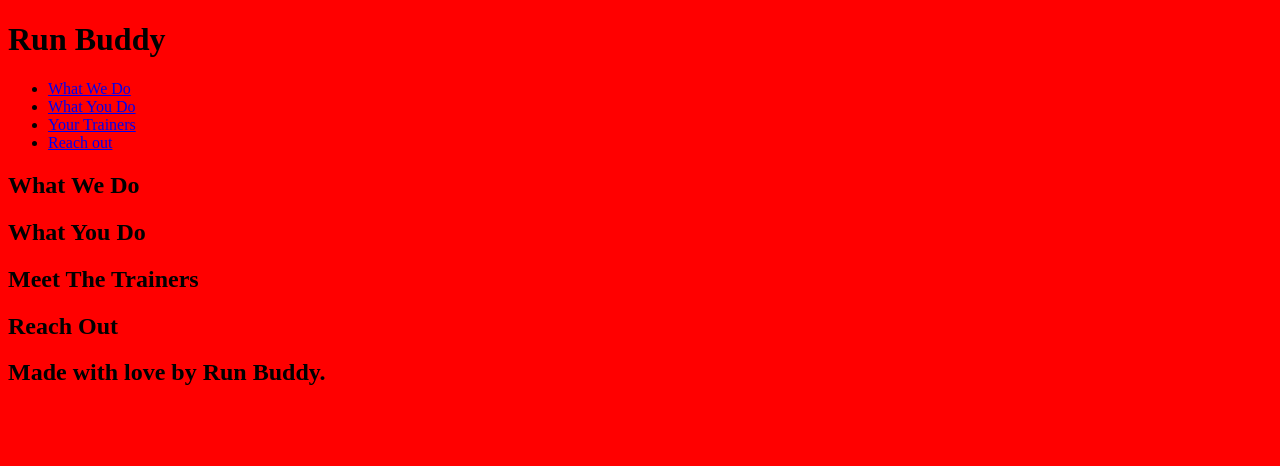
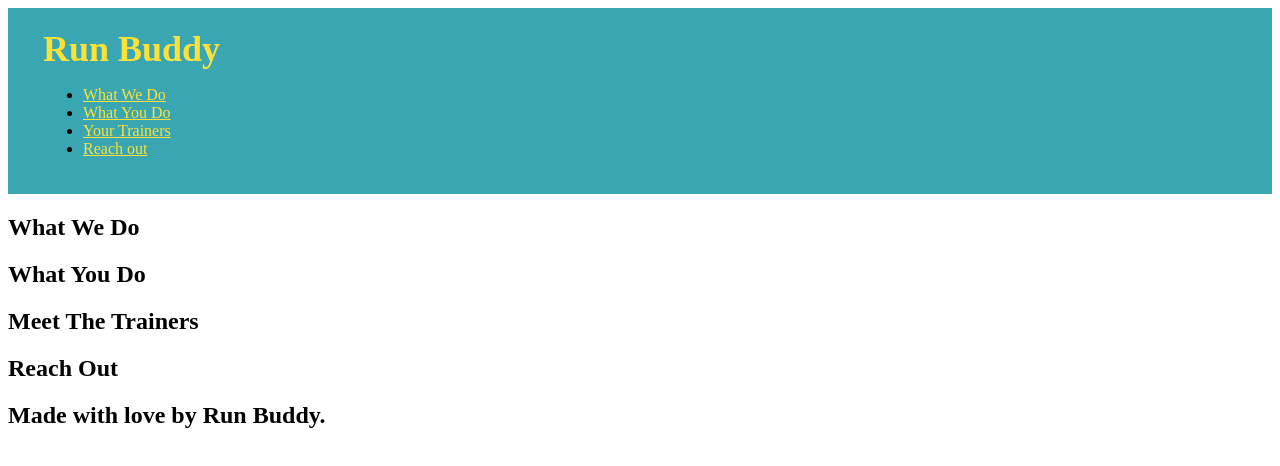
Before and after one commit to danlov1/Run-Buddy, a plain HTML site: page index.html in a window 1280 px wide. Drawn offline with Linux system fonts and the light colour scheme.

Commit message:
added css

```diff
--- a/assets/css/style.css
+++ b/assets/css/style.css
@@ -1,3 +1,16 @@
 body {
-    background-color: red;
+    /* background-color: red; */
 }
+header{
+    padding: 20px 35px;
+    background-color: #39a6b2;
+}
+header h1 {
+    font-weight: bold;
+    font-size: 36px;
+    color: #fce138;
+    margin: 0;
+}
+header a {
+    color: #fce138;
+}
```
